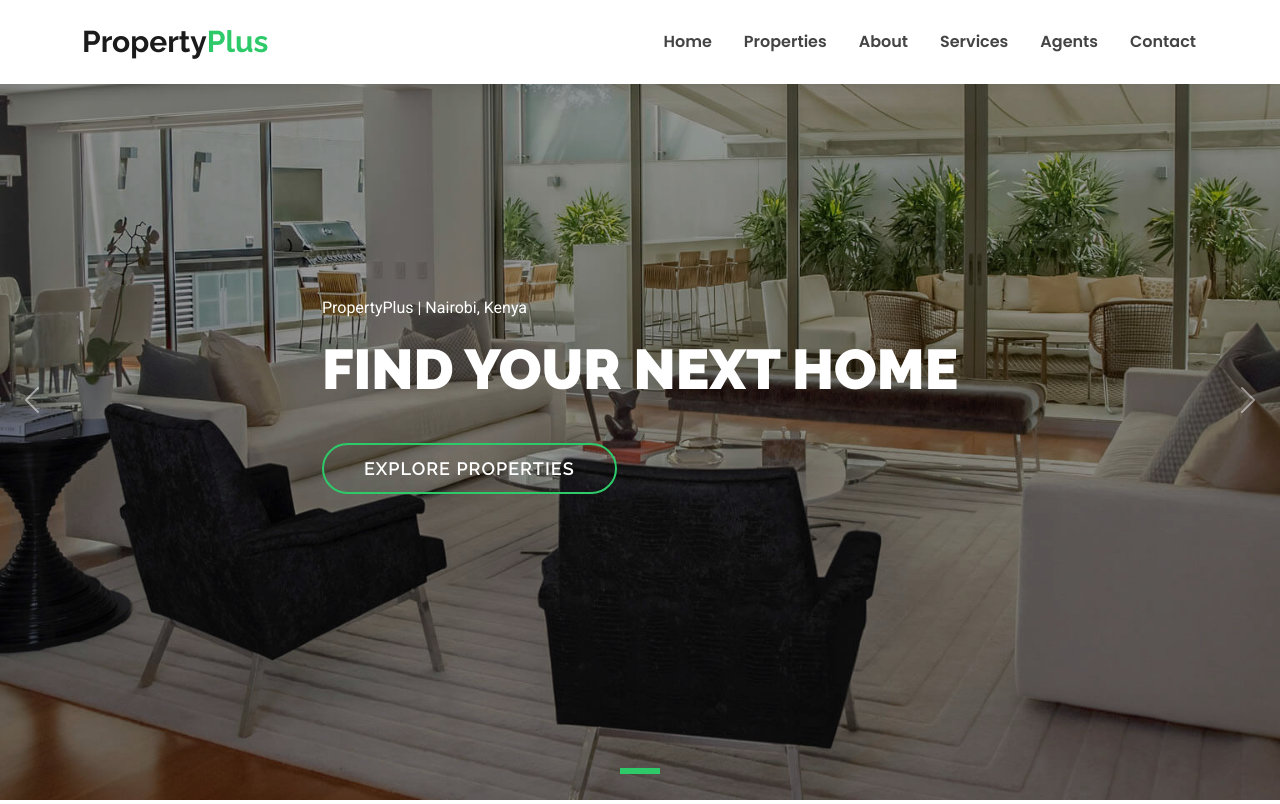
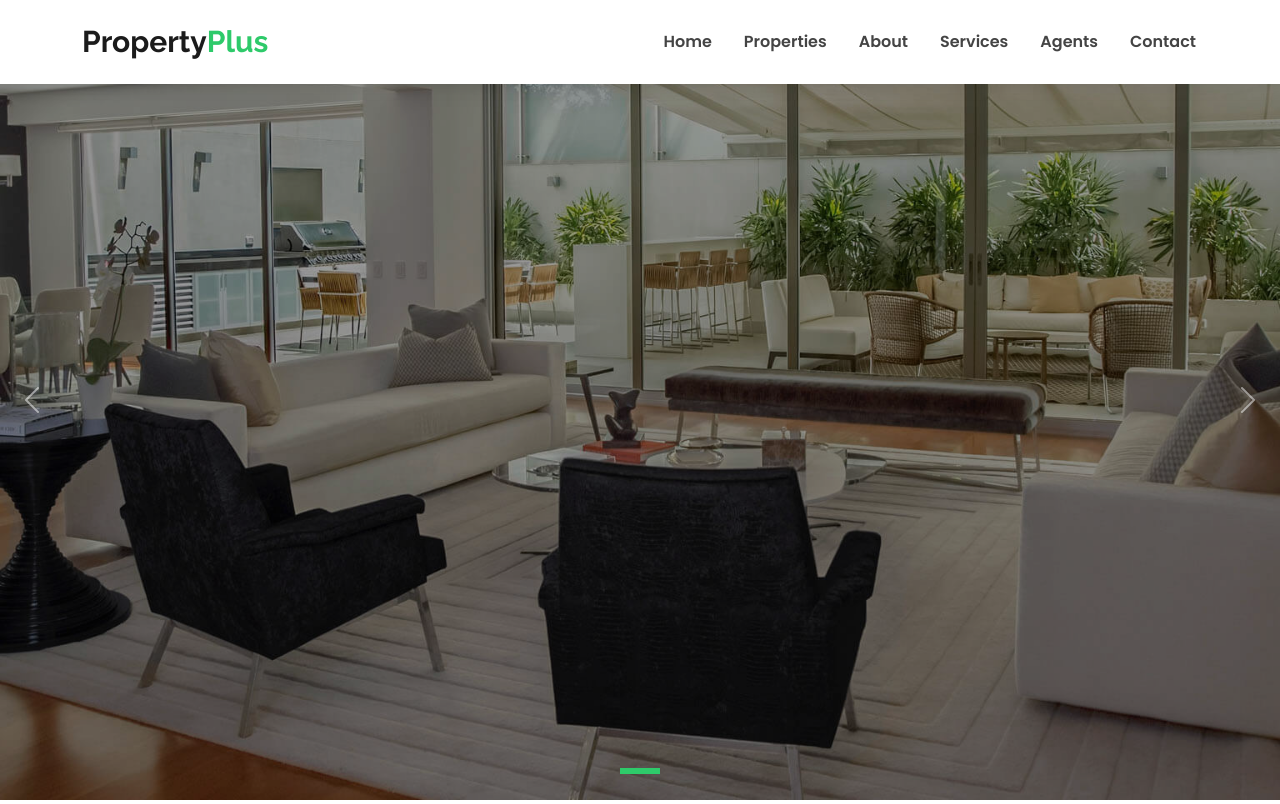
Before and after one commit to harizonelopez/EstateAgency, a Django app: page / in a window 1280 px wide. Shown: the top 804 px of the page. Run offline with Django 5.2, Linux system fonts and the light colour scheme; data that the repository does not hold is empty; some libraries are stand-ins or nearby versions.

Commit message:
Update property links of the homepage

```diff
--- a/templates/core/index.html
+++ b/templates/core/index.html
@@ -19,7 +19,7 @@
 
                             <h2>{{ property.title }}</h2>
 
-                            <a href="#" class="btn-get-started">
+                            <a href="{% url 'properties:detail' property.slug %}" class="btn-get-started">
                                 {{ property.get_listing_type_display }} |
                                 KSh {{ property.price|floatformat:0|intcomma }}
                             </a>
@@ -30,15 +30,16 @@
                 <div class="carousel-item active">
                     <img src="{% static 'img/hero-carousel/hero-carousel-1.jpg' %}" alt="Featured property">
 
+                    <!--
                     <div class="carousel-container">
                         <div>
                             <p>PropertyPlus | Nairobi, Kenya</p>
                             <h2>Find Your Next Home</h2>
-                            <a href="#" class="btn-get-started">
+                            <a href="{% url 'properties:list' %}" class="btn-get-started">
                             Explore Properties
                             </a>
                         </div>
-                    </div>
+                    </div> -->
                 </div>
             {% endfor %}
 
```
